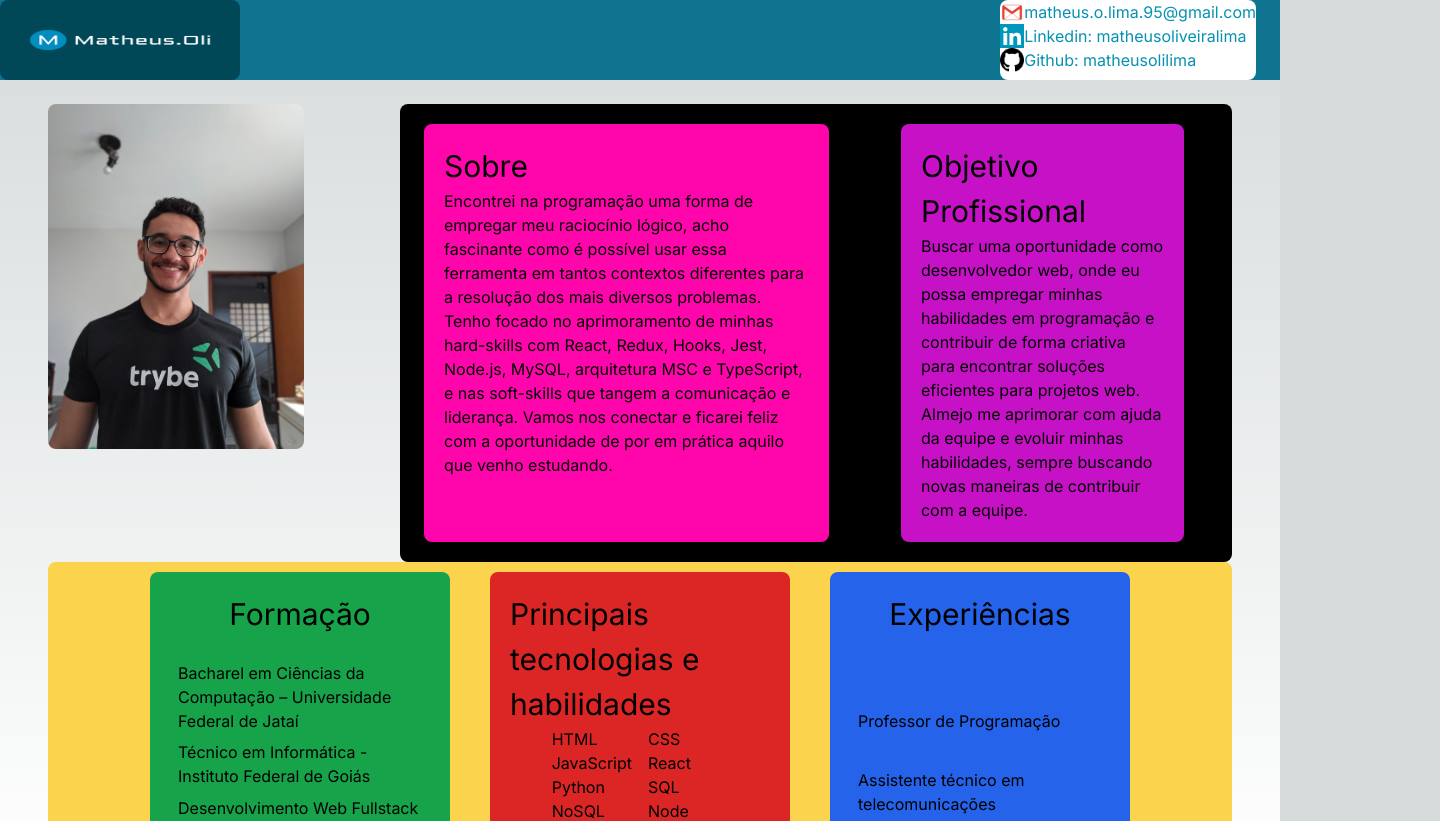
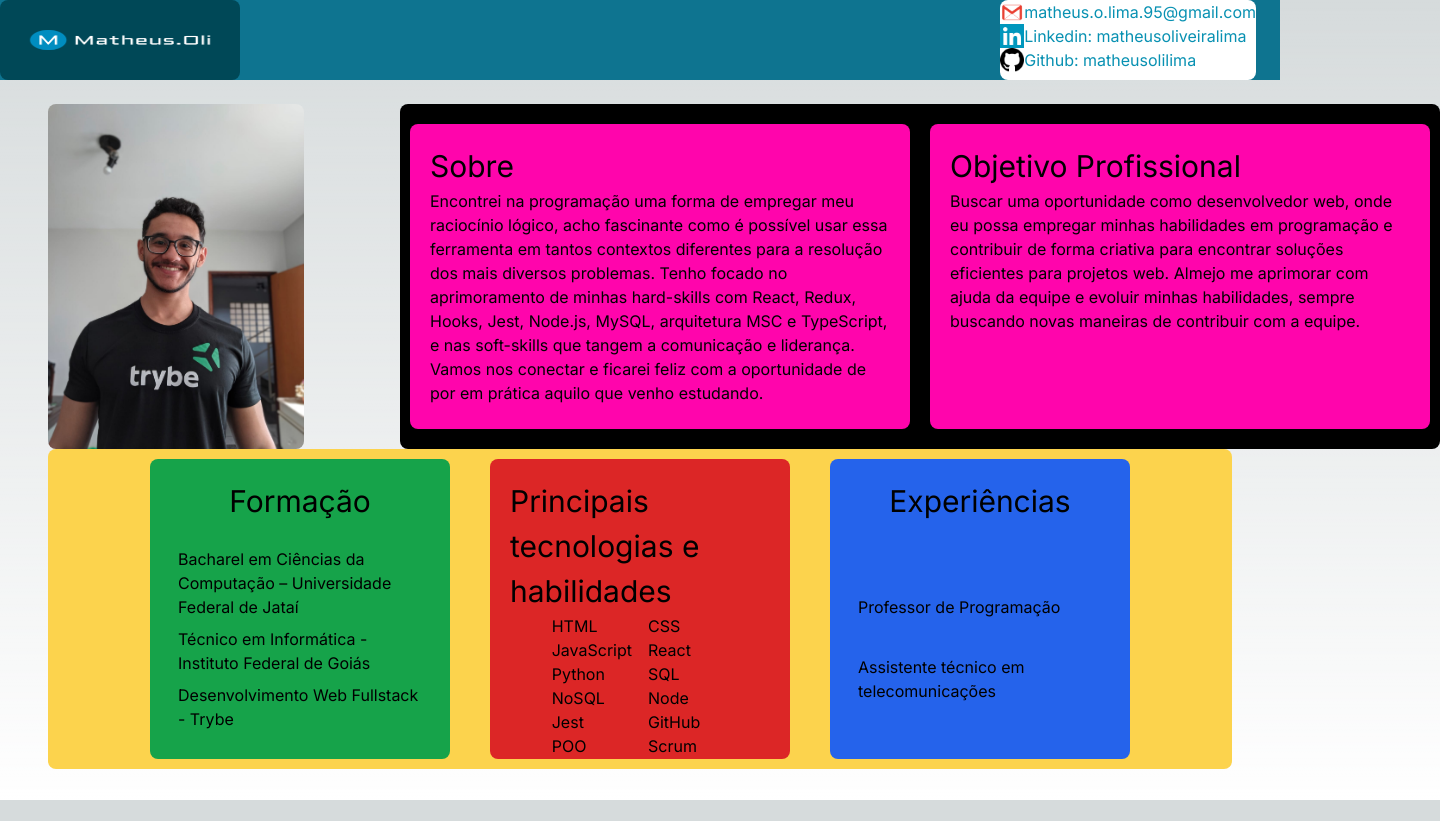
Before and after one commit to matheusolilima/tailwind-page, a Next.js app: page / in a window 1280 px wide. Shown: the top 821 px of the page, 1440 px wide, since content can reach past the window. After the commit the page ends 800 px from the top, so only its background shows below. Built offline with nearby package versions, Linux system fonts and the light colour scheme.

Commit message:
mudar visibilidade de elementos onClick sendo testado

```diff
--- a/src/app/globals.css
+++ b/src/app/globals.css
@@ -32,8 +32,6 @@ body {
     background-image: "../logo.png";
 }
 
-
-
 h2 {
   font-size: 30px;
 }
@@ -42,23 +40,10 @@ p {
   font-size: 14px;
 }
 
-
-
-
-
-.sobre {
-  /* width: 500px; */
+.sobre-objetivo {
+  width: 500px;
   /* height: 200px; */
   background: rgb(255, 5, 172);
-  margin-top: 20px;
-  margin-bottom: 20px;
-  padding: 20px;
-}
-
-.objetivo-profissional {
-  /* width: 500px; */
-  /* height: 200px; */
-  background: rgb(199, 17, 199);
   margin-top: 20px;
   margin-bottom: 20px;
   padding: 20px;
--- a/src/app/page.js
+++ b/src/app/page.js
@@ -1,3 +1,4 @@
+"use client"
 import Image from 'next/image'
 import Link from 'next/link'
 import Profile from "./Matheus-picture.jpeg"
@@ -11,6 +12,18 @@ import Logo from "../logo.png"
 export default function Home() {
   // posso armazenar componente em variavel pra renderizar quando quero
   // para adicionar cor especifica usa-se bg-[#50d71e]
+  const sobre = {
+    title: "Sobre",
+    visibility: "visible",
+    classes: "bg-blue-400",
+    list:["Encontrei na programação uma forma de empregar meu raciocínio lógico, acho fascinante como é possível usar essa ferramenta em tantos contextos diferentes para a resolução dos mais diversos problemas. Tenho focado no aprimoramento de minhas hard-skills com React, Redux, Hooks, Jest, Node.js, MySQL, arquitetura MSC e TypeScript, e nas soft-skills que tangem a comunicação e liderança. Vamos nos conectar e ficarei feliz com a oportunidade de por em prática aquilo que venho estudando."]
+  }
+  const objetivo = {
+    title: "Objetivo",
+    visibility: "visible",
+    classes: "bg-blue-400",
+    list:["Buscar uma oportunidade como desenvolvedor web, onde eu possa empregar minhas habilidades em programação e contribuir de forma criativa para encontrar soluções eficientes para projetos web. Almejo me aprimorar com ajuda da equipe e evoluir minhas habilidades, sempre buscando novas maneiras de contribuir com a equipe."]
+  }
   const formacao = {
     title: "Formação",
     classes: "bg-green-600",
@@ -37,7 +50,15 @@ export default function Home() {
     list:["Professor de Programação","Assistente técnico em telecomunicações"]
   }
 
-
+  function visibilityHandler(element){
+    // const id = event.target.id
+    element.visibility == "visible"?
+      element.visibility = "invisible":
+      element.visibility = "visible"
+  }
+  function testAlert(){
+    alert("teste")
+  }
   return (
     <main className="flex min-h-screen flex-col">
 
@@ -59,9 +80,16 @@ export default function Home() {
       <div className="flex flex-row">
 
         <Image src={ Profile } alt="profile-picture" className="cropped1 rounded-lg mx-12"/>
-        <div className="flex flex-row rounded-lg bg-black mx-12">
 
-          <div className="sobre rounded-lg mx-6">
+          {/*InfoCard(sobre)*/}
+        <div
+
+          className={`flex flex-row rounded-lg bg-black mx-12`}>
+          <div
+            id="sobre"
+            // onClick={visibilityHandler(sobre)}
+            className={`${sobre.visibility} sobre-objetivo rounded-lg mx-[10px]`}
+            >
               <h2>Sobre</h2>
               <p className="text-left text-base break-normal">
                 Encontrei na programação uma forma de empregar meu raciocínio lógico, acho fascinante
@@ -72,7 +100,11 @@ export default function Home() {
               </p>
           </div>
 
-          <div className="objetivo-profissional rounded-lg mx-12">
+          <div
+            id="objetivo"
+            //visibilityHandler(objetivo)}
+            className={`${sobre.visibility} sobre-objetivo rounded-lg mx-[10px]`}
+            >
               <h2>
                 Objetivo Profissional
               </h2>
@@ -89,7 +121,7 @@ export default function Home() {
 
 
 
-      <div className="flex flex-row rounded-lg bg-amber-300 justify-center items-center h-80 mx-12 space-x-10">
+      <div className="flex flex-row rounded-lg bg-amber-300 justify-center items-center h-[320px] mx-12 space-x-10">
 
         {InfoCard(formacao)}
         {InfoCard(habilidades)}
```
Lines whose indentation alone changed are shown as unchanged.
